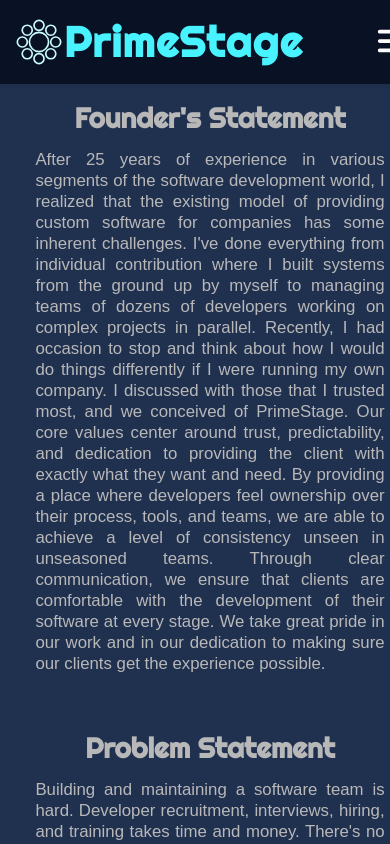
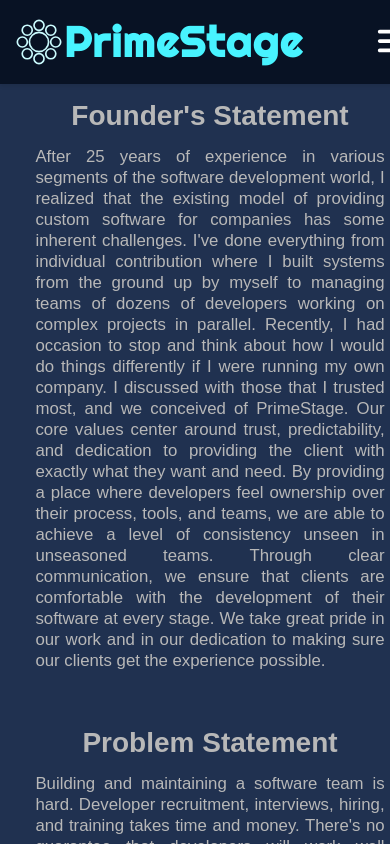
Before and after one commit to primestageprime/MarketingPortal, a SvelteKit app: page /about in a window 390 px wide. Shown: the top 844 px of the page. Built offline with nearby package versions, Linux system fonts and the light colour scheme.

Commit message:
Layout updates to try to fix mobile scrolling issue.

```diff
--- a/src/app.scss
+++ b/src/app.scss
@@ -13,6 +13,7 @@
   height: 100%;
   font-family: "Arial", sans-serif;
   font-size: 16px;
+  overflow: hidden;
 }
 
 // Theme Variables
@@ -93,6 +94,8 @@
   box-shadow: 0 2px 4px rgba(0, 0, 0, 0.1);
   z-index: 1000;
   transition: all 0.5s ease;
+  position: sticky;
+  top: 0;
 }
 
 // Footer
--- a/src/lib/components/HomePageSection.svelte
+++ b/src/lib/components/HomePageSection.svelte
@@ -52,7 +52,6 @@
 
   h1 {
     font-size: 3rem;
-    font-family: "Righteous", sans-serif;
     color: var(--color-text-secondary);
     text-align: center;
   }
--- a/src/lib/components/layout/EmployeeInfo.svelte
+++ b/src/lib/components/layout/EmployeeInfo.svelte
@@ -25,7 +25,6 @@
   }
   .fullName {
     padding: 8px;
-    font-family: "Righteous", sans-serif;
     font-size: 2rem;
   }
 
--- a/src/routes/+layout.svelte
+++ b/src/routes/+layout.svelte
@@ -48,7 +48,7 @@
   }
   main {
     flex: 1;
-    overflow: hidden;
+    min-height: 90vh; // Subtract header height if needed
   }
 
   a {
--- a/src/routes/about/+page.svelte
+++ b/src/routes/about/+page.svelte
@@ -143,7 +143,6 @@
   @import "$scss/variables";
   h2 {
     font-size: 2rem;
-    font-family: "Righteous", sans-serif;
   }
   section.vertical-overflow section {
     display: flex;
```
